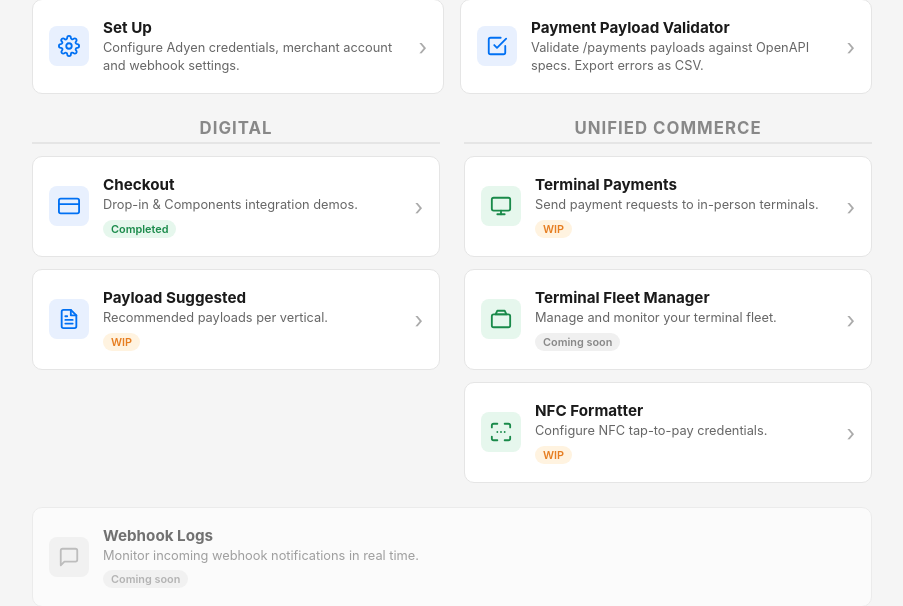
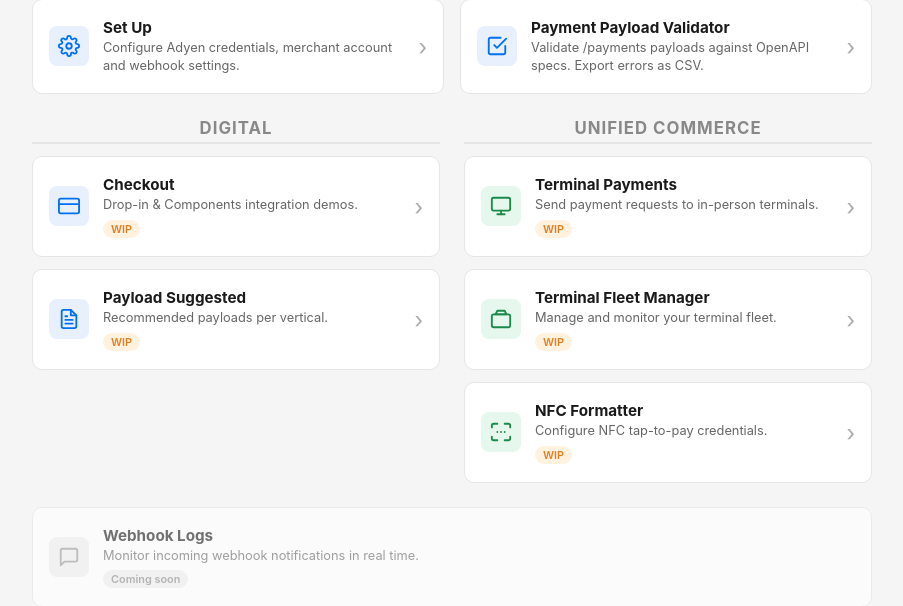
Before and after one commit to e-tellez/valedorsinho, a Flask app: page / in a window 1280 px wide. Shown: the part 131-737 px from the top of the page, without its empty margins (188-1091 px from the left). Run offline with Flask 3, Linux system fonts and the light colour scheme.

Commit message:
refactor: update dashboard card badges from Completed/Coming soon to WIP for Checkout and Terminal Fleet Manager

```diff
--- a/templates/pages/dashboard.html
+++ b/templates/pages/dashboard.html
@@ -65,7 +65,7 @@
         <div class="card-body">
           <span class="card-title">Checkout</span>
           <span class="card-desc">Drop-in &amp; Components integration demos.</span>
-          <span class="card-badge badge-completed">Completed</span>
+          <span class="card-badge badge-wip">WIP</span>
         </div>
         <span class="card-arrow">&rsaquo;</span>
       </a>
@@ -119,7 +119,7 @@
         <div class="card-body">
           <span class="card-title">Terminal Fleet Manager</span>
           <span class="card-desc">Manage and monitor your terminal fleet.</span>
-          <span class="card-badge badge-soon">Coming soon</span>
+          <span class="card-badge badge-wip">WIP</span>
         </div>
         <span class="card-arrow">&rsaquo;</span>
       </a>
```
